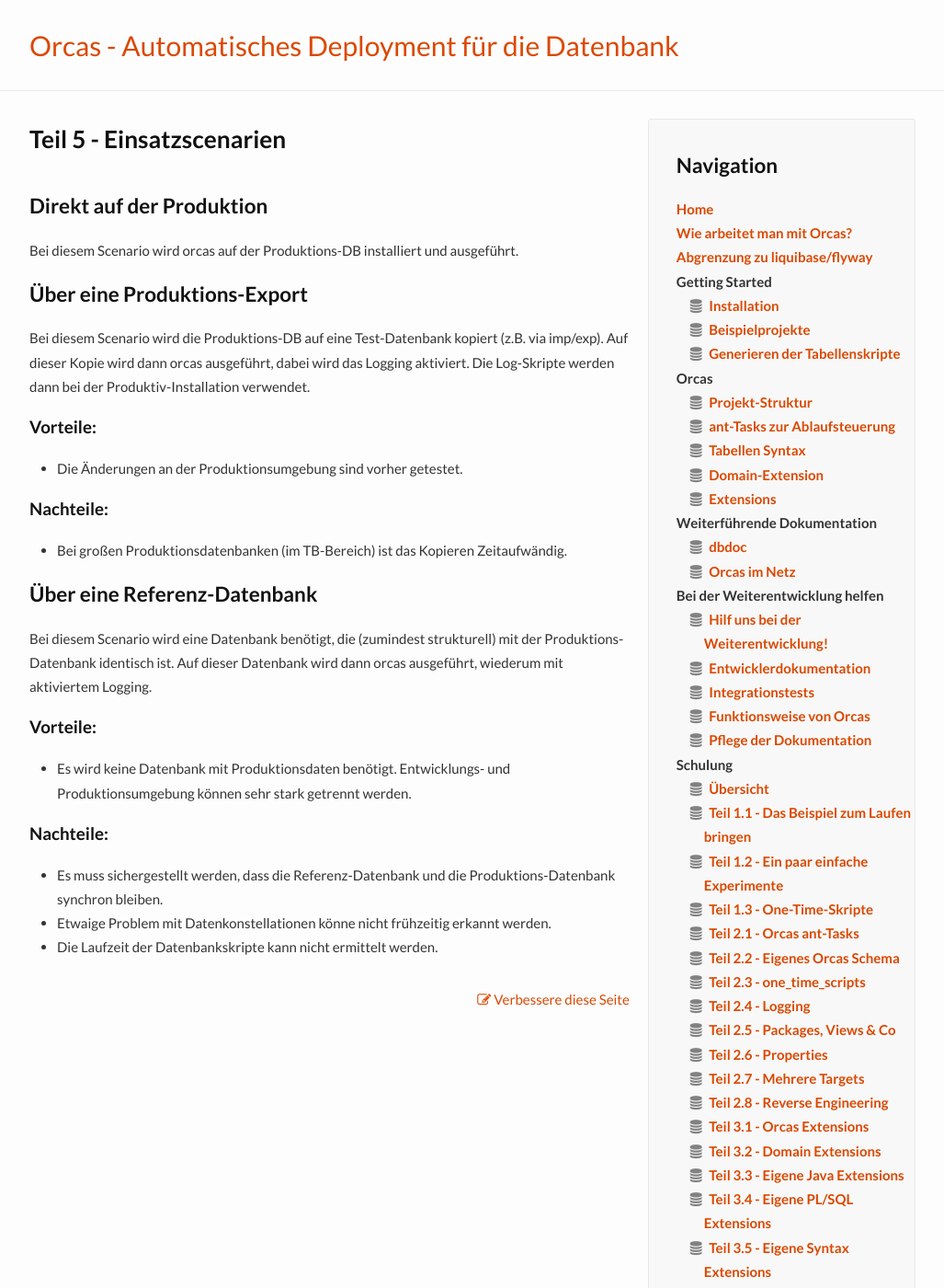
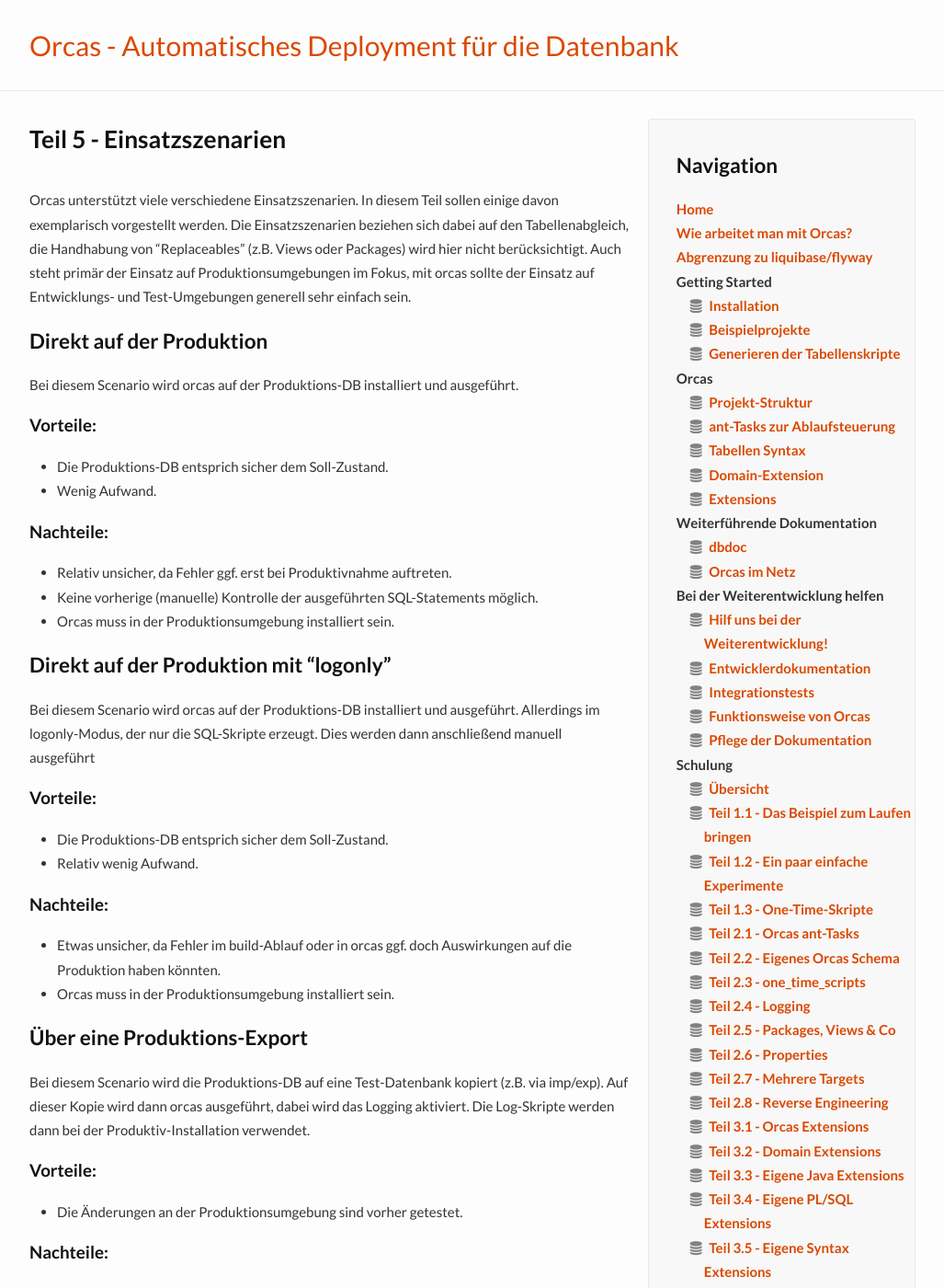
Before and after one commit to opitzconsulting/orcas, a Jekyll site: the page built from _docs/schulung_teil5.md, in a window 1280 px wide and 1400 px high. Shown: the whole window at 92% size, without its empty margins (126-1153 px from the left). Built offline with Jekyll 4.4.1, drawn with Linux system fonts in a browser that asks for light colours; nearby versions of some CDN libraries; some of the changed text lies outside the part shown.

Commit message:
Einsatzscenarien

```diff
--- a/_docs/schulung_teil5.md
+++ b/_docs/schulung_teil5.md
@@ -1,11 +1,39 @@
 ---
 layout: page
-title: Teil 5 - Einsatzscenarien
+title: Teil 5 - Einsatzszenarien
 permalink: /docs/schulung_teil5/
 ---
 
+Orcas unterstützt viele verschiedene Einsatzszenarien. In diesem Teil sollen einige davon exemplarisch vorgestellt werden. Die Einsatzszenarien beziehen sich dabei auf den Tabellenabgleich, die Handhabung von "Replaceables" (z.B. Views oder Packages) wird hier nicht berücksichtigt.
+Auch steht primär der Einsatz auf Produktionsumgebungen im Fokus, mit orcas sollte der Einsatz auf Entwicklungs- und Test-Umgebungen generell sehr einfach sein.
+
 ## Direkt auf der Produktion
 Bei diesem Scenario wird orcas auf der Produktions-DB installiert und ausgeführt.
+
+### Vorteile:
+
+* Die Produktions-DB entsprich sicher dem Soll-Zustand.
+* Wenig Aufwand.
+
+### Nachteile:
+
+* Relativ unsicher, da Fehler ggf. erst bei Produktivnahme auftreten.
+* Keine vorherige (manuelle) Kontrolle der ausgeführten SQL-Statements möglich.
+* Orcas muss in der Produktionsumgebung installiert sein.
+
+## Direkt auf der Produktion mit "logonly"
+
+Bei diesem Scenario wird orcas auf der Produktions-DB installiert und ausgeführt. Allerdings im logonly-Modus, der nur die SQL-Skripte erzeugt. Dies werden dann anschließend manuell ausgeführt
+
+### Vorteile:
+
+* Die Produktions-DB entsprich sicher dem Soll-Zustand.
+* Relativ wenig Aufwand.
+
+### Nachteile:
+
+* Etwas unsicher, da Fehler im build-Ablauf oder in orcas ggf. doch Auswirkungen auf die Produktion haben könnten.
+* Orcas muss in der Produktionsumgebung installiert sein.
 
 ## Über eine Produktions-Export
 
--- a/_includes/navigation.html
+++ b/_includes/navigation.html
@@ -60,7 +60,7 @@
         <li><i class="fa fa-database"></i><a href="{{site.baseurl}}/docs/schulung_teil3_4/">Teil 3.4 - Eigene PL/SQL Extensions</a></li>
         <li><i class="fa fa-database"></i><a href="{{site.baseurl}}/docs/schulung_teil3_5/">Teil 3.5 - Eigene Syntax Extensions</a></li>
         <li><i class="fa fa-database"></i><a href="{{site.baseurl}}/docs/schulung_teil4/">Teil 4</a></li>
-        <li><i class="fa fa-database"></i><a href="{{site.baseurl}}/docs/schulung_teil5/">Teil 5</a></li>
+        <li><i class="fa fa-database"></i><a href="{{site.baseurl}}/docs/schulung_teil5/">Teil 5 - Einsatzszenarien</a></li>
       </ul>
     </li>
   </ul>
```
